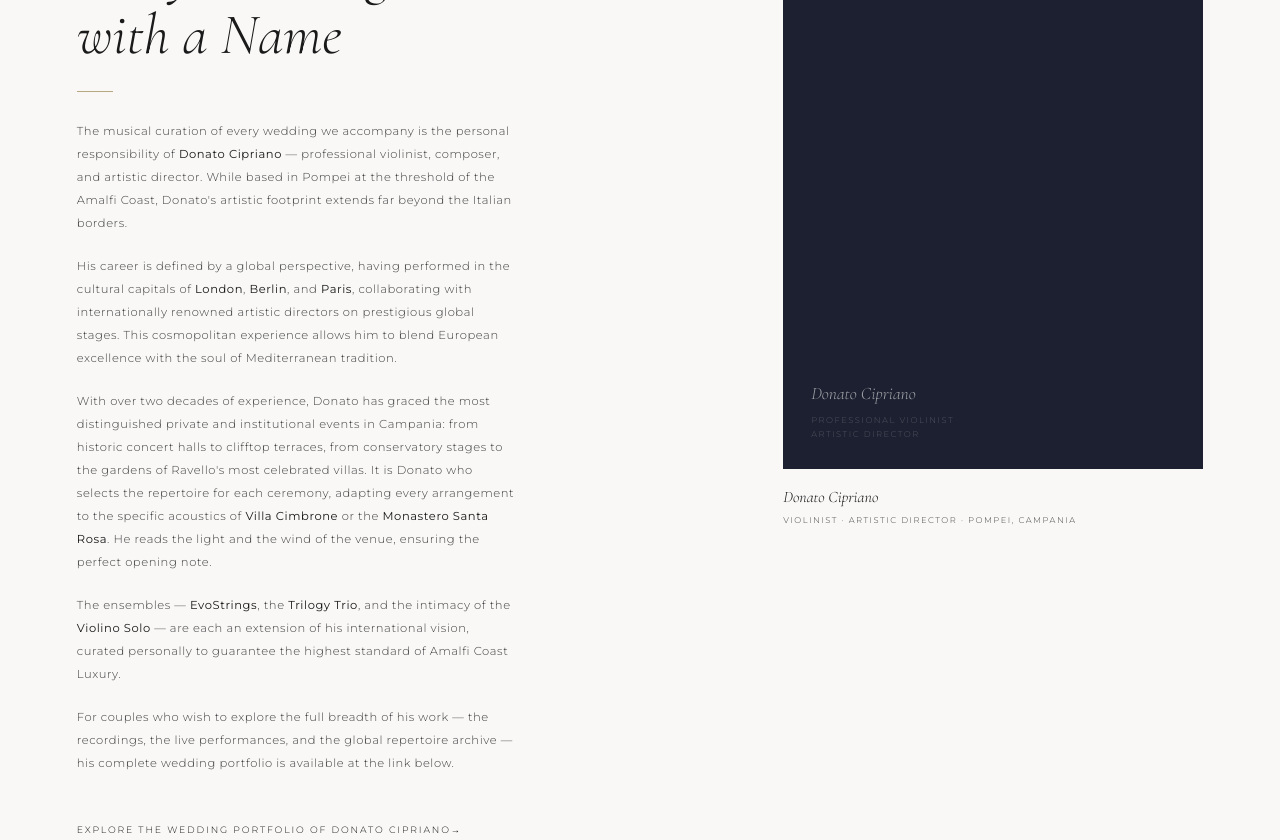
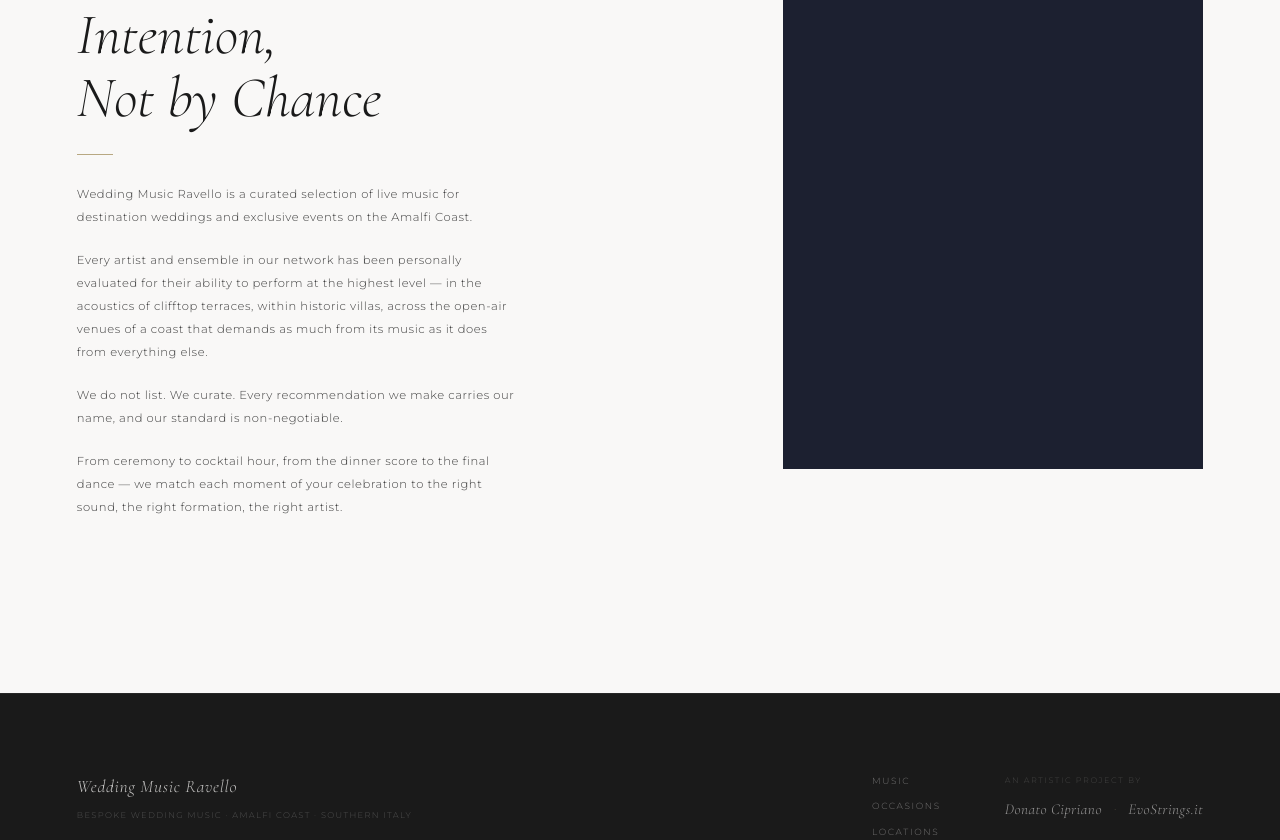
Before and after one commit to doncip82/sito-wedding, a React (Vite) app: page / in a window 1280 px wide. Shown: the part 11160-12000 px from the top of the page. Built offline with nearby package versions, Linux system fonts and the light colour scheme.

Commit message:
content: rewrite About as curatorial platform manifesto

```diff
--- a/src/components/sections/About.jsx
+++ b/src/components/sections/About.jsx
@@ -10,88 +10,45 @@ export default function About() {
 
         {/* Left — text */}
         <div>
-          <p className="eyebrow mb-[1.1rem]">Artistic Direction</p>
+          <p className="eyebrow mb-[1.1rem]">Our Philosophy</p>
           <h2 id="about-title"
-            className="section-title mb-6" style={{ maxWidth: '18ch' }}>
-            Every Note Begins<br />with a Name
+            className="section-title mb-6" style={{ maxWidth: '22ch' }}>
+            Music Selected With Intention,<br />Not by Chance
           </h2>
           <div className="w-9 h-[.5px] bg-[#B8A882] mb-7" aria-hidden="true" />
 
           <p className="text-[.72rem] font-light tracking-[.05em] leading-[2] text-[#404040] mb-5 max-w-[58ch]">
-            The musical curation of every wedding we accompany is the personal responsibility of{' '}
-            <strong className="text-[#1A1A1A] font-[400]">Donato Cipriano</strong> — professional
-            violinist, composer, and artistic director. While based in Pompei at the threshold of
-            the Amalfi Coast, Donato's artistic footprint extends far beyond the Italian borders.
+            Wedding Music Ravello is a curated selection of live music for destination
+            weddings and exclusive events on the Amalfi Coast.
           </p>
           <p className="text-[.72rem] font-light tracking-[.05em] leading-[2] text-[#404040] mb-5 max-w-[58ch]">
-            His career is defined by a global perspective, having performed in the cultural capitals
-            of <strong className="text-[#1A1A1A] font-[400]">London</strong>,{' '}
-            <strong className="text-[#1A1A1A] font-[400]">Berlin</strong>, and{' '}
-            <strong className="text-[#1A1A1A] font-[400]">Paris</strong>, collaborating with
-            internationally renowned artistic directors on prestigious global stages. This
-            cosmopolitan experience allows him to blend European excellence with the soul of
-            Mediterranean tradition.
+            Every artist and ensemble in our network has been personally evaluated for
+            their ability to perform at the highest level — in the acoustics of clifftop
+            terraces, within historic villas, across the open-air venues of a coast that
+            demands as much from its music as it does from everything else.
           </p>
           <p className="text-[.72rem] font-light tracking-[.05em] leading-[2] text-[#404040] mb-5 max-w-[58ch]">
-            With over two decades of experience, Donato has graced the most distinguished private
-            and institutional events in Campania: from historic concert halls to clifftop terraces,
-            from conservatory stages to the gardens of Ravello's most celebrated villas. It is
-            Donato who selects the repertoire for each ceremony, adapting every arrangement to the
-            specific acoustics of{' '}
-            <strong className="text-[#1A1A1A] font-[400]">Villa Cimbrone</strong> or the{' '}
-            <strong className="text-[#1A1A1A] font-[400]">Monastero Santa Rosa</strong>. He reads
-            the light and the wind of the venue, ensuring the perfect opening note.
+            We do not list. We curate. Every recommendation we make carries our name,
+            and our standard is non-negotiable.
           </p>
           <p className="text-[.72rem] font-light tracking-[.05em] leading-[2] text-[#404040] mb-5 max-w-[58ch]">
-            The ensembles —{' '}
-            <strong className="text-[#1A1A1A] font-[400]">EvoStrings</strong>, the{' '}
-            <strong className="text-[#1A1A1A] font-[400]">Trilogy Trio</strong>, and the intimacy
-            of the <strong className="text-[#1A1A1A] font-[400]">Violino Solo</strong> — are each
-            an extension of his international vision, curated personally to guarantee the highest
-            standard of Amalfi Coast Luxury.
+            From ceremony to cocktail hour, from the dinner score to the final dance —
+            we match each moment of your celebration to the right sound, the right
+            formation, the right artist.
           </p>
-          <p className="text-[.72rem] font-light tracking-[.05em] leading-[2] text-[#404040] mb-8 max-w-[58ch]">
-            For couples who wish to explore the full breadth of his work — the recordings, the live
-            performances, and the global repertoire archive — his complete wedding portfolio is
-            available at the link below.
-          </p>
-
-          <a href="https://www.donatocipriano.com/en/wedding#services"
-            className="link-underline inline-flex items-center gap-3 mt-4"
-            target="_blank" rel="noopener noreferrer"
-            aria-label="Visit the wedding portfolio of Donato Cipriano">
-            Explore the Wedding Portfolio of Donato Cipriano
-            <span className="transition-transform group-hover:translate-x-1">→</span>
-          </a>
         </div>
 
-        {/* Right — portrait */}
+        {/* Right — visual */}
         <div>
           {/* Replace div with:
-              <img src="/images/donato-cipriano-portrait.jpg"
-                   alt="Donato Cipriano — Professional Violinist and Artistic Director, Amalfi Coast"
+              <img src="/images/about-visual.jpg"
+                   alt="Wedding music performance on the Amalfi Coast"
                    className="w-full object-cover"
                    style={{ aspectRatio: '3/4' }} />
           */}
-          <div className="w-full bg-[#1C2030] flex items-end p-7" style={{ aspectRatio: '3/4' }}>
-            <div className="flex flex-col gap-[.35rem]">
-              <span className="font-serif italic font-light text-[1.1rem] text-white/60">
-                Donato Cipriano
-              </span>
-              <span className="text-[.52rem] font-light tracking-[.18em] uppercase text-white/25 leading-[1.7]">
-                Professional Violinist<br />Artistic Director
-              </span>
-            </div>
-          </div>
-          <div className="mt-4 flex flex-col gap-[.3rem]">
-            <span className="font-serif italic font-light text-[1rem] text-[#1A1A1A]">
-              Donato Cipriano
-            </span>
-            <span className="text-[.52rem] font-light tracking-[.18em] uppercase text-[#404040]">
-              Violinist · Artistic Director · Pompei, Campania
-            </span>
-          </div>
+          <div className="w-full bg-[#1C2030]" style={{ aspectRatio: '3/4' }} />
         </div>
+
       </div>
     </section>
   )
```
